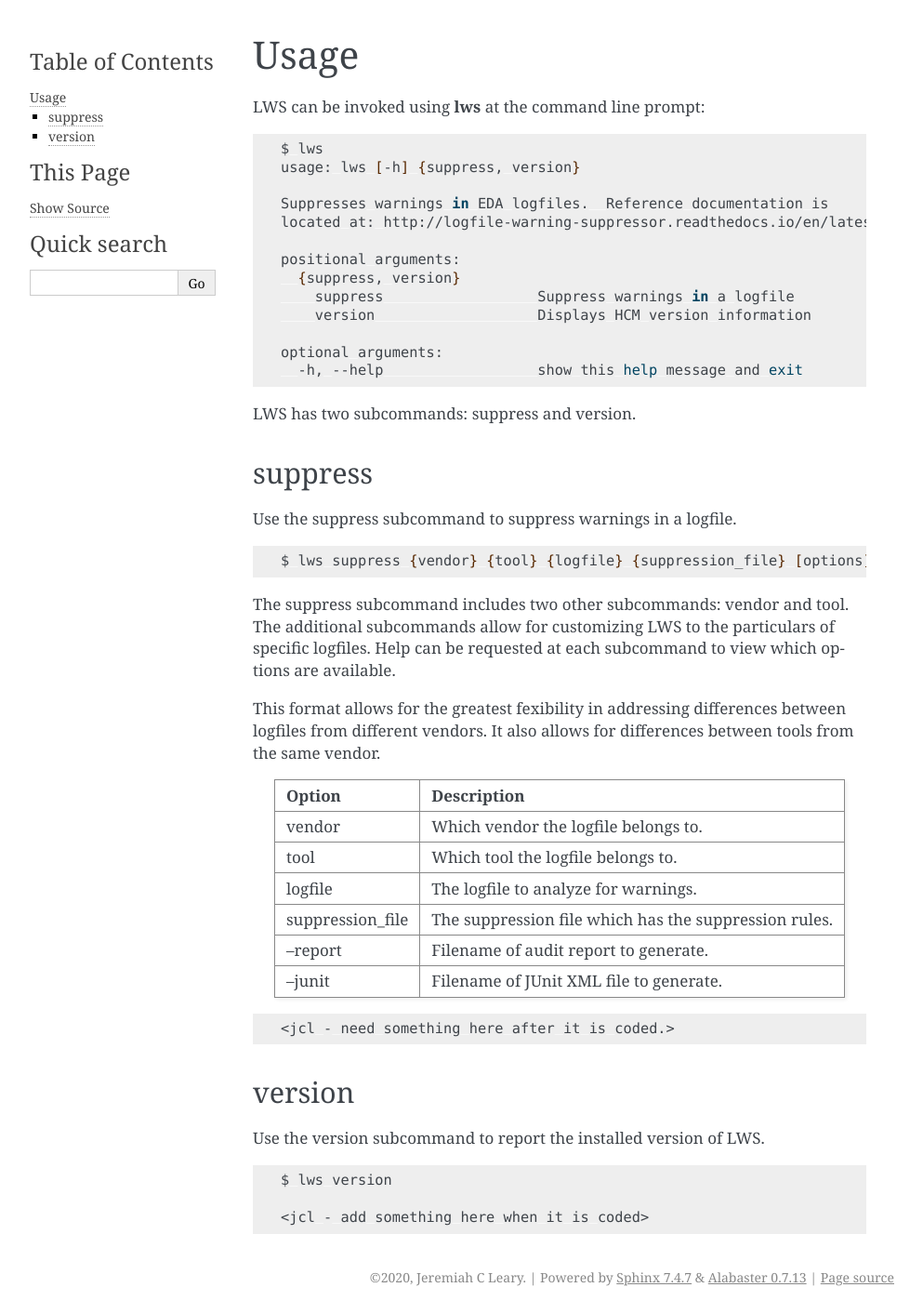
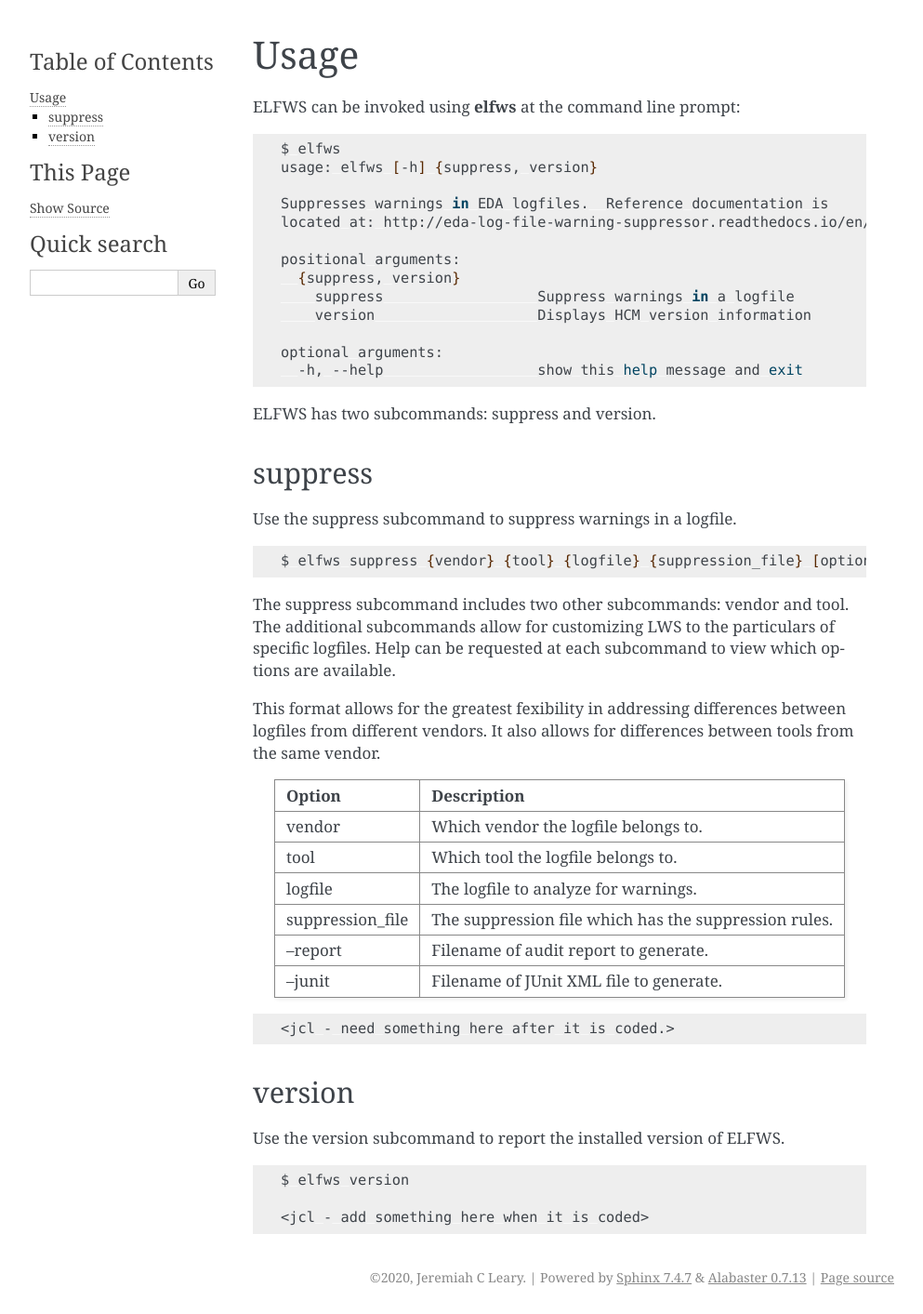
Before and after one commit to jeremiah-c-leary/eda-log-file-warning-suppressor, a Sphinx documentation site: the page built from docs/source/usage.rst, in a window 1280 px wide. Shown: the whole page at 93% size, without its empty margins (148-1141 px from the left). Built offline with Sphinx 7.4.7, drawn with Linux system fonts in a browser that asks for light colours.

Commit message:
More repository name changes.

```diff
--- a/docs/source/index.rst
+++ b/docs/source/index.rst
@@ -3,8 +3,8 @@
    You can adapt this file completely to your liking, but it should at least
    contain the root `toctree` directive.
 
-Welcome to logfile-warning-suppressor's documentation!
-======================================================
+Welcome to eda-log-file-warning-suppressor's documentation!
+===========================================================
 
 .. toctree::
    :maxdepth: 3
--- a/docs/source/usage.rst
+++ b/docs/source/usage.rst
@@ -1,15 +1,15 @@
 Usage
 =====
 
-LWS can be invoked using **lws** at the command line prompt:
+ELFWS can be invoked using **elfws** at the command line prompt:
 
 .. code-block:: bash
 
-   $ lws
-   usage: lws [-h] {suppress, version}
+   $ elfws
+   usage: elfws [-h] {suppress, version}
 
    Suppresses warnings in EDA logfiles.  Reference documentation is
-   located at: http://logfile-warning-suppressor.readthedocs.io/en/latest/index.html
+   located at: http://eda-log-file-warning-suppressor.readthedocs.io/en/latest/index.html
 
    positional arguments:
      {suppress, version}
@@ -20,7 +20,7 @@ LWS can be invoked using **lws** at the command line prompt:
      -h, --help                  show this help message and exit
 
 
-LWS has two subcommands:  suppress and version.
+ELFWS has two subcommands:  suppress and version.
 
 suppress
 --------
@@ -29,7 +29,7 @@ Use the suppress subcommand to suppress warnings in a logfile.
 
 .. code-block:: bash
 
-   $ lws suppress {vendor} {tool} {logfile} {suppression_file} [options]
+   $ elfws suppress {vendor} {tool} {logfile} {suppression_file} [options]
 
 The suppress subcommand includes two other subcommands:  vendor and tool.
 The additional subcommands allow for customizing LWS to the particulars of specific logfiles.
@@ -62,10 +62,10 @@ It also allows for differences between tools from the same vendor.
 version
 -------
 
-Use the version subcommand to report the installed version of LWS.
+Use the version subcommand to report the installed version of ELFWS.
 
 .. code-block:: bash
 
-   $ lws version
+   $ elfws version
 
    <jcl - add something here when it is coded>
```
Also changed, not shown: 1 other file.
